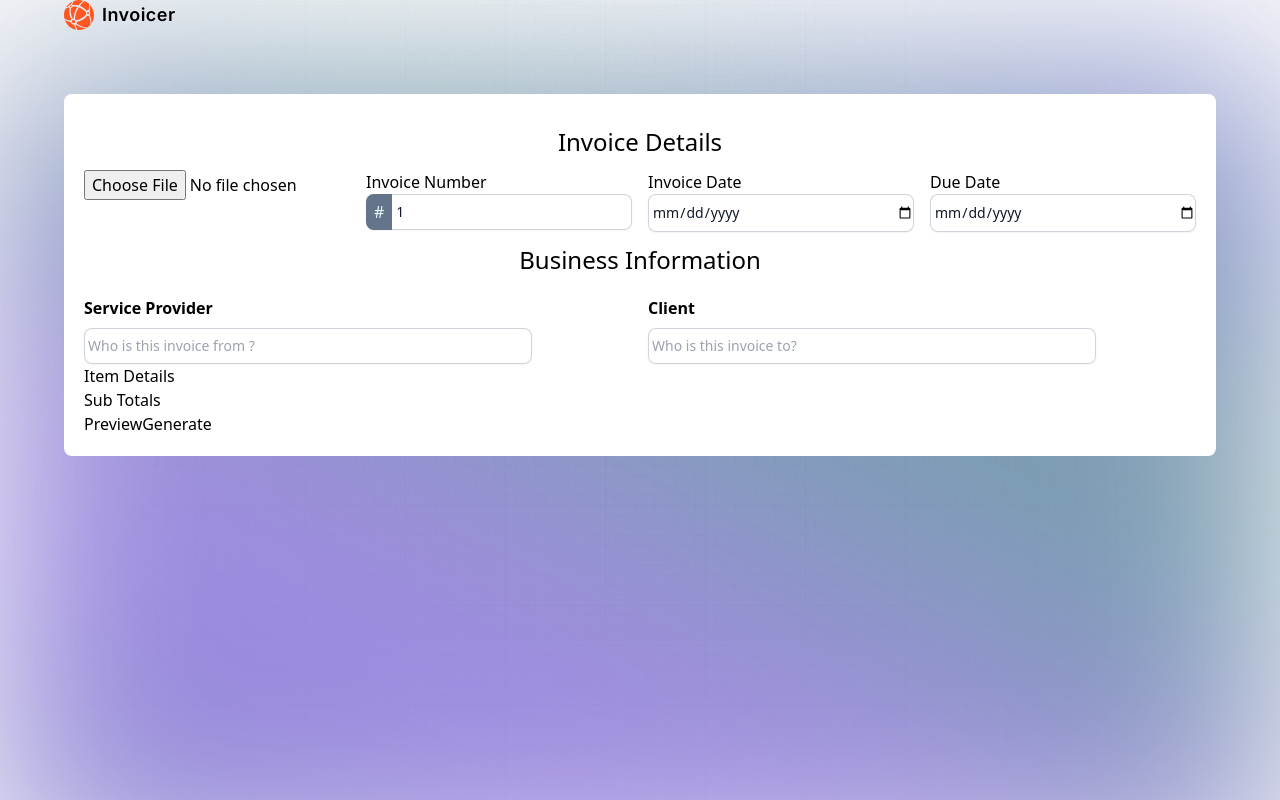
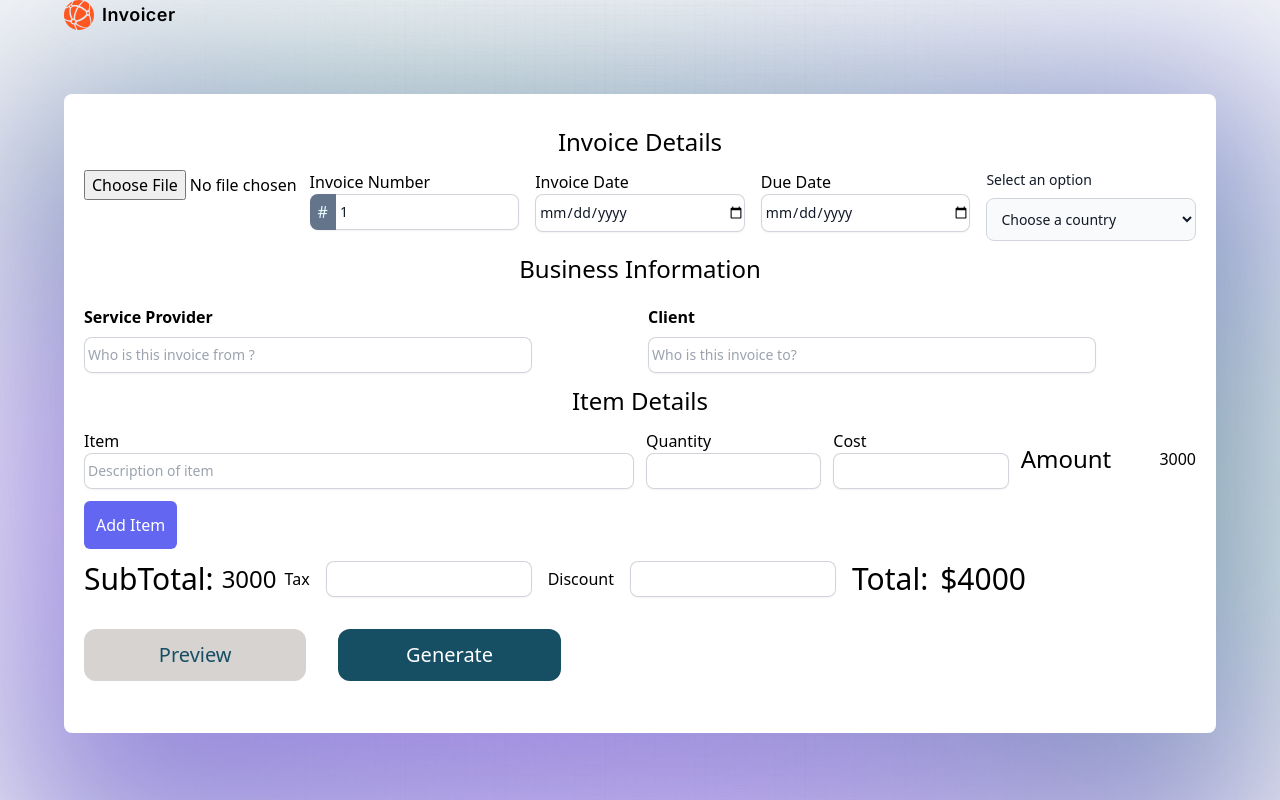
Before and after one commit to emmanuelkumah/invoicer, a Next.js app: page /dashboard in a window 1280 px wide. Built offline with nearby package versions, Linux system fonts and the light colour scheme.

Commit message:
Complete all form fields

```diff
--- a/app/dashboard/page.tsx
+++ b/app/dashboard/page.tsx
@@ -13,7 +13,7 @@ const AppPage = () => {
     <form className="bg-white p-5 w-full rounded-lg">
       <section>
         <h2 className="text-2xl text-center my-3">Invoice Details</h2>
-        <div className="grid grid-cols-1 border-3 gap-4 sm:grid-cols-4">
+        <div className="grid grid-cols-1 border-3 gap-4 sm:grid-cols-5">
           <div>
             <input type="file" name="" id="" />
           </div>
@@ -57,6 +57,24 @@ const AppPage = () => {
               />
             </div>
           </div>
+          <div className="flex flex-col">
+            <label
+              htmlFor="countries"
+              className="block mb-2 text-sm font-medium text-gray-900 dark:text-white"
+            >
+              Select an option
+            </label>
+            <select
+              id="countries"
+              className="bg-gray-50 border border-gray-300 text-gray-900 text-sm rounded-lg focus:ring-blue-500 focus:border-blue-500 block w-full p-2.5 dark:bg-gray-700 dark:border-gray-600 dark:placeholder-gray-400 dark:text-white dark:focus:ring-blue-500 dark:focus:border-blue-500"
+            >
+              <option selected>Choose a country</option>
+              <option value="US">United States</option>
+              <option value="CA">Canada</option>
+              <option value="FR">France</option>
+              <option value="DE">Germany</option>
+            </select>
+          </div>
         </div>
       </section>
       <section>
@@ -92,11 +110,91 @@ const AppPage = () => {
           </div>{" "}
         </div>
       </section>
-      <section>Item Details</section>
-      <section>Sub Totals</section>
       <section>
-        <button>Preview</button>
-        <button>Generate </button>
+        <h2 className="text-2xl text-center my-3">Item Details</h2>
+        <div className="grid grid-cols-1 border-3 gap-4 sm:grid-cols-6 sm:gap-3">
+          <div className="sm:col-span-3">
+            <label htmlFor="item">Item</label>
+            <div className="flex relative rounded-lg shadow-sm ring-1 ring-inset ring-gray-300 sm:w-full">
+              <input
+                className="block flex-1 border-0 bg-transparent py-1.5 pl-1 text-gray-900 placeholder:text-gray-400 focus:ring-0 sm:text-sm sm:leading-6"
+                type="text"
+                name=""
+                id="item"
+                placeholder="Description of item "
+              />
+            </div>
+          </div>
+          <div className="flex flex-col">
+            <label htmlFor="quantity">Quantity</label>
+            <div className="flex relative rounded-lg shadow-sm ring-1 ring-inset ring-gray-300 sm:w-full">
+              <input
+                className="block flex-1 border-0 bg-transparent py-1.5 pl-1 text-gray-900 placeholder:text-gray-400 focus:ring-0 sm:text-sm sm:leading-6"
+                type="number"
+                name=""
+                id="quantity"
+              />
+            </div>
+          </div>
+          <div className="flex flex-col">
+            <label htmlFor="rate">Cost</label>
+            <div className="flex relative rounded-lg shadow-sm ring-1 ring-inset ring-gray-300 sm:w-full">
+              <input
+                className="block flex-1 border-0 bg-transparent py-1.5 pl-1 text-gray-900 placeholder:text-gray-400 focus:ring-0 sm:text-sm sm:leading-6"
+                type="number"
+                name=""
+                id="cost"
+              />
+            </div>
+          </div>
+          <div className="flex flex-row justify-between sm:items-center">
+            <h3 className="text-2xl">Amount</h3>
+            <p>3000</p>
+          </div>
+        </div>
+        <button className="bg-indigo-500 rounded-md p-3 text-white my-3 hover:bg-green-900">
+          Add Item
+        </button>
+      </section>
+      <section className="flex flex-col sm:flex-row">
+        <div className="flex justify-between items-center">
+          <h3 className="text-3xl">SubTotal:</h3>
+          <p className="text-2xl px-2">3000</p>
+        </div>
+        <div className="flex flex-row justify-between items-center">
+          <label htmlFor="tax">Tax</label>
+          <div className="flex relative rounded-lg shadow-sm ring-1 ring-inset ring-gray-300 sm:mx-4">
+            <input
+              className="block flex-1 border-0 bg-transparent py-1.5 pl-1 text-gray-900 placeholder:text-gray-400 focus:ring-0 sm:text-sm sm:leading-6"
+              type="number"
+              name=""
+              id="tax"
+            />
+          </div>
+        </div>
+        <div className="flex flex-row justify-between items-center mt-5 sm:mt-0">
+          <label htmlFor="discount">Discount</label>
+          <div className="flex relative rounded-lg shadow-sm ring-1 ring-inset ring-gray-300 sm:mx-4">
+            <input
+              className="block flex-1 border-0 bg-transparent py-1.5 pl-1 text-gray-900 placeholder:text-gray-400 focus:ring-0 sm:text-sm sm:leading-6"
+              type="number"
+              name=""
+              id="discount"
+            />
+          </div>
+        </div>
+        <div className="flex flex-row justify-between mt-5 sm:mt-0 sm:items-center">
+          <h2 className="text-3xl">Total:</h2>
+          <p className="text-3xl px-3">$4000</p>
+        </div>
+      </section>
+      <section className="flex flex-row gap-4 mt-4 sm:gap-8 sm:my-8">
+        <button className="bg-stone-300	 rounded-xl p-3 text-cyan-900 text-xl w-full sm:w-[20%]">
+          Preview
+        </button>
+        <button className="bg-cyan-900 rounded-xl p-3 text-white text-xl w-full sm:w-[20%]">
+          Generate{" "}
+        </button>
       </section>
     </form>
   );
```
